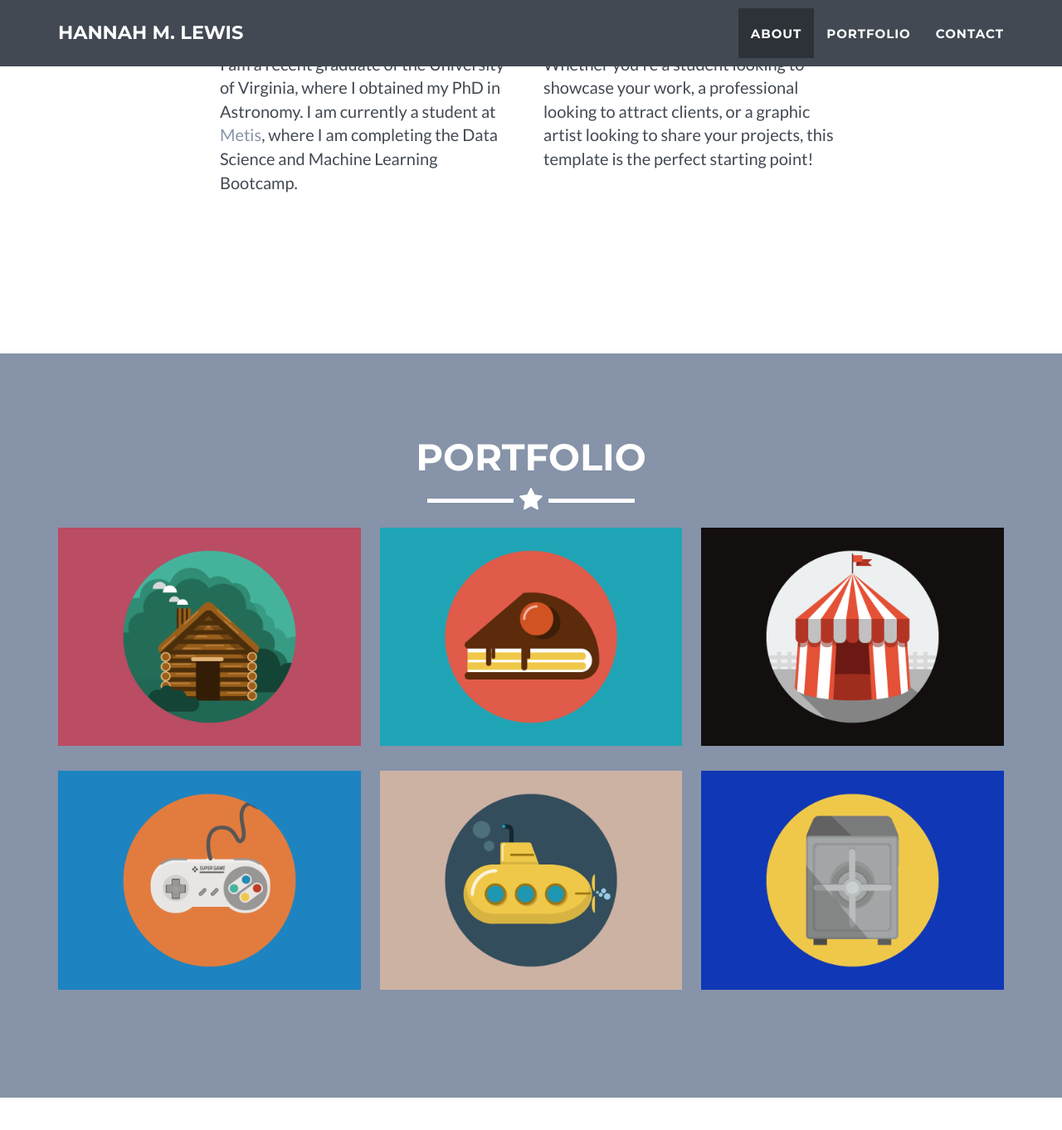
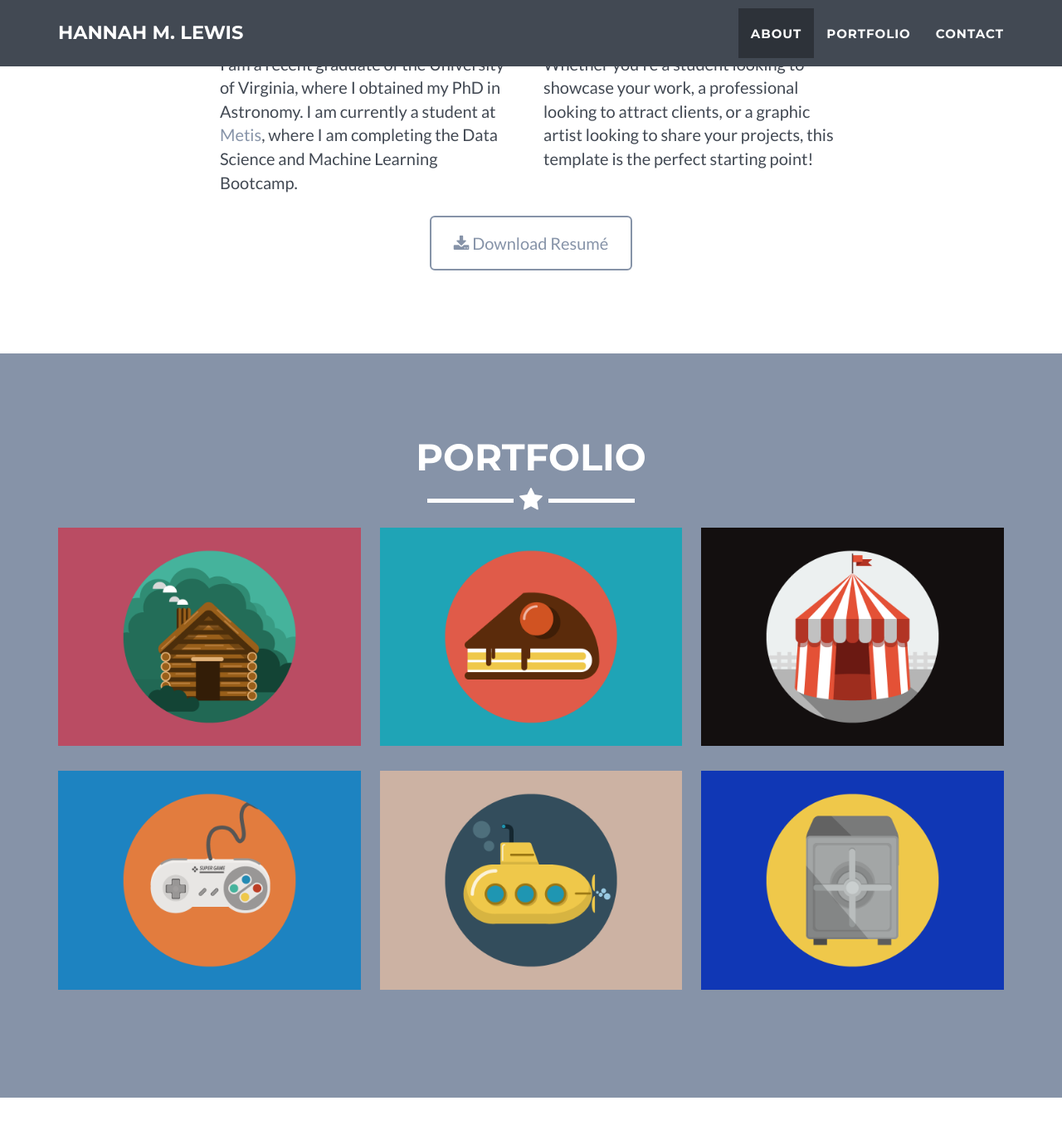
Before and after one commit to hmlewis-astro/hmlewis-astro.github.io, a Jekyll site: the page built from _posts/2014-07-18-project-1.markdown, in a window 1280 px wide and 1400 px high, scrolled down 936 px. Shown: the top 1362 px of the window at 83% size. Built offline with Jekyll 4.4.1, drawn with Linux system fonts in a browser that asks for light colours.

Commit message:
fix button color

```diff
--- a/_includes/css/main.css
+++ b/_includes/css/main.css
@@ -281,9 +281,11 @@ section.success {
 
 .btn-outline {
     margin-top: 15px;
-    border: solid 2px #fff;
+    /*border: solid 2px #fff;*/
+    border: solid 2px #{{ site.color.primary }};
     font-size: 20px;
-    color: #fff;
+    /*color: #fff;*/
+    color: #{{ site.color.primary }};
     background: 0 0;
     transition: all .3s ease-in-out;
 }
```
